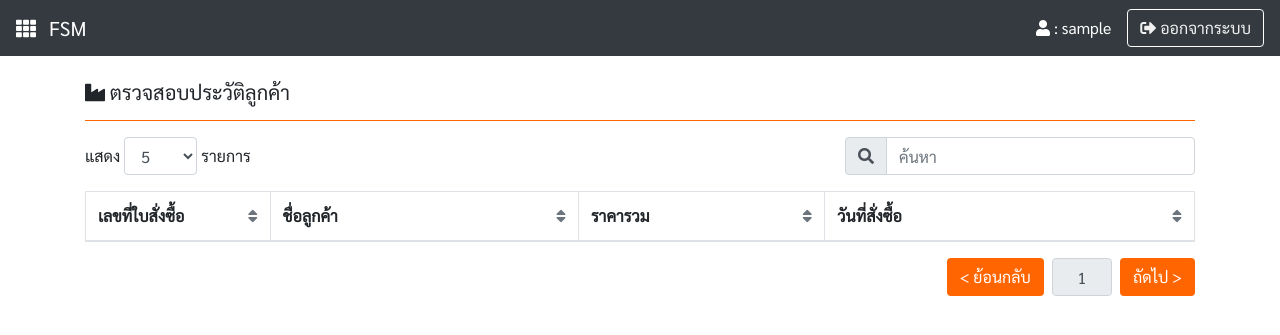
After one commit to chattida/Furniture-Shop-Management, a Django app: page /view/history/ in a window 1280 px wide. The commit adds this page. Shown: the top 335 px of the page. Run offline with Django 3.2, Linux system fonts and the light colour scheme; the visitor is signed in with stand-in values (Sample User, id 1); lists and menus that the app fills with data are empty; some libraries are stand-ins or nearby versions.

Commit message:
:rocket: Add View History

```diff
--- /dev/null
+++ b/View/templates/View/view_history.html
@@ -0,0 +1,97 @@
+{% extends "base.html" %} {% block content %}
+<h5 class="mt-4"><i class="fas fa-industry"></i> ตรวจสอบประวัติลูกค้า</h5>
+<hr class="mt-3 mb-2 hr-orange" />
+<div class="row my-3">
+  <div class="col-8">
+    <div class="form-inline">
+      <label for="show_item">แสดง</label>
+      <select
+        class="form-control mx-1"
+        id="show_item"
+        onchange="item_display()"
+      >
+        <option value="5" selected>5</option>
+        <option value="10">10</option>
+        <option value="25">25</option>
+        <option value="50">50</option>
+        <option value="100">100</option>
+      </select>
+      <span>รายการ</span>
+    </div>
+  </div>
+  <div class="col-4">
+    <div class="input-group">
+      <div class="input-group-prepend">
+        <div class="input-group-text">
+          <i class="fas fa-search"></i>
+        </div>
+      </div>
+      <input
+        id="search_box"
+        type="text"
+        class="form-control"
+        placeholder="ค้นหา"
+      />
+    </div>
+  </div>
+</div>
+<div class="table-responsive">
+  <table class="table table-bordered">
+    <thead>
+      <tr>
+        <th scope="col" style="width: 15%;">
+          <span>เลขที่ใบสั่งซื้อ</span>
+          <span class="float-right text-secondary" onclick="sort('item_id')"
+            ><i class="fas fa-sort"></i
+          ></span>
+        </th>
+        <th scope="col" style="width: 25%;">
+          <span>ชื่อลูกค้า</span>
+          <span
+            class="float-right text-secondary"
+            onclick="sort('item_id__name')"
+            ><i class="fas fa-sort"></i
+          ></span>
+        </th>
+        <th scope="col" style="width: 20%;">
+          <span>ราคารวม</span>
+          <span class="float-right text-secondary" onclick="sort('item_id')"
+            ><i class="fas fa-sort"></i
+          ></span>
+        </th>
+        <th scope="col" style="width: 30%;">
+          <span>วันที่สั่งซื้อ</span>
+          <span
+            class="float-right text-secondary"
+            onclick="sort('item_id__description')"
+            ><i class="fas fa-sort"></i
+          ></span>
+        </th>
+      </tr>
+    </thead>
+    <tbody id="data_list"></tbody>
+  </table>
+</div>
+
+<div class="row">
+  <div class="col-6">
+    <span id="item_text"></span>
+  </div>
+  <div class="col-6">
+    <div class="form-inline float-right">
+      <button class="btn btn-orange" onclick="previous_page()">
+        < ย้อนกลับ
+      </button>
+      <input
+        type="text"
+        class="form-control text-center mx-2"
+        id="current_page"
+        style="width: 60px;"
+        value="1"
+        readonly
+      />
+      <button class="btn btn-orange" onclick="next_page()">ถัดไป ></button>
+    </div>
+  </div>
+</div>
+{% endblock content %}
--- a/View/urls.py
+++ b/View/urls.py
@@ -4,5 +4,7 @@ from . import views
 
 urlpatterns = [
     path('supplier/', views.view_supplier, name='view_supplier'),
-    path('stock/', views.view_stock, name='view_stock')
+    path('stock/', views.view_stock, name='view_stock'),
+    path('history/', views.view_history,
+         name='view_history')
 ]
--- a/View/views.py
+++ b/View/views.py
@@ -8,6 +8,12 @@ from django.contrib.auth.decorators import login_required
 def view_supplier(request):
     return render(request, template_name='View/view_supplier.html')
 
+
 @login_required
 def view_stock(request):
     return render(request, template_name='View/view_stock.html')
+
+
+@login_required
+def view_history(request):
+    return render(request, template_name='View/view_history.html')
```
Also changed, not shown: Main/templates/Main/index.html (+9 -5 lines).
